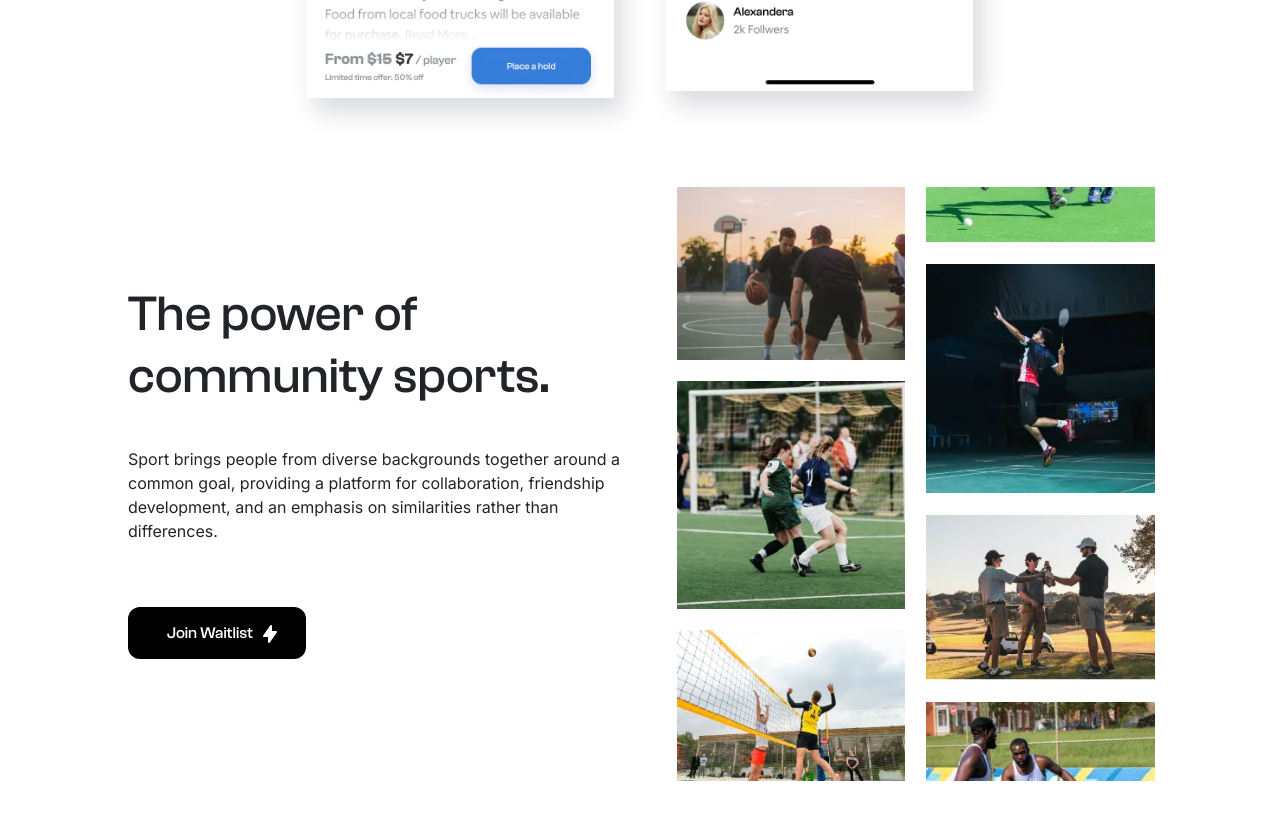
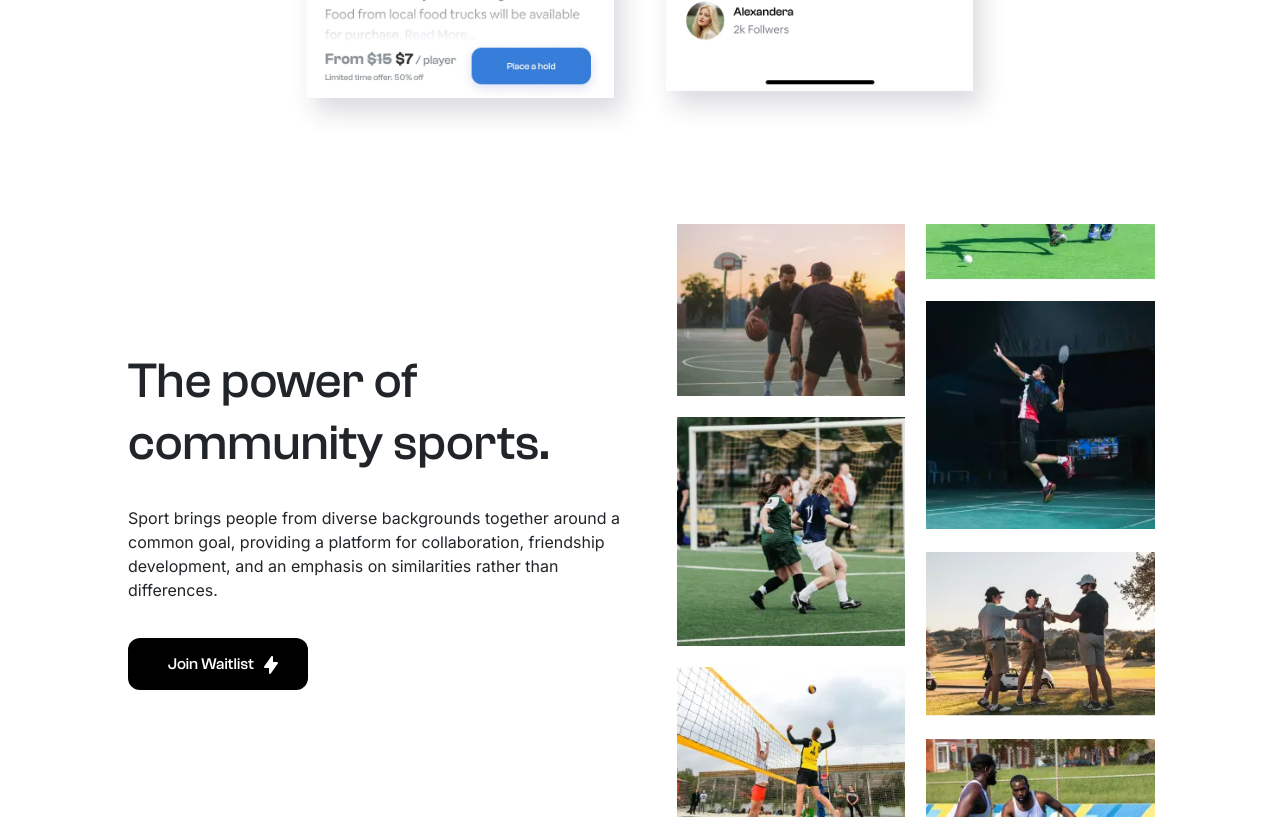
Before and after one commit to tanuj-22/booksports, a React (Create React App) app: page / in a window 1280 px wide. Shown: the part 1020-1839 px from the top of the page. Built offline with nearby package versions, Linux system fonts and the light colour scheme; a web font is replaced by a local one.

Commit message:
grid container and loaders added

```diff
--- a/src/App.js
+++ b/src/App.js
@@ -5,7 +5,7 @@ import Home from "./Pages/Home";
 // import Terms from "./Pages/Terms";
 import AOS from "aos";
 import { Suspense, lazy } from "react";
-
+import LoaderPage from "./Components/LoaderPage";
 // const Home = lazy(() => import("./Pages/Home"));
 const About = lazy(() => import("./Pages/About"));
 const Terms = lazy(() => import("./Pages/Terms"));
@@ -35,7 +35,7 @@ function App() {
           <Route
             path="/terms"
             element={
-              <Suspense fallback={<div>Loading...</div>}>
+              <Suspense fallback={<LoaderPage/>}>
                 <Terms />
               </Suspense>
             }
@@ -43,7 +43,7 @@ function App() {
           <Route
             path="/privacy"
             element={
-              <Suspense fallback={<div>Loading...</div>}>
+              <Suspense fallback={<LoaderPage/>}>
                 <Privacy />
               </Suspense>
             }
--- /dev/null
+++ b/src/Components/Loader.js
@@ -0,0 +1,21 @@
+import React from "react";
+
+const Loader = () => {
+  return (
+    <>
+      <div
+        className="d-flex flex-column"
+        style={{ transform: "translate(10px,10px)" }}
+      >
+        <p className="placeholder-glow">
+          <span className="placeholder w-75"></span>
+          <span className="placeholder w-75"></span>
+
+          <span className="placeholder col-6"></span>
+        </p>
+      </div>
+    </>
+  );
+};
+
+export default Loader;
--- /dev/null
+++ b/src/Components/LoaderPage.js
@@ -0,0 +1,13 @@
+import React from "react";
+
+const LoaderPage = () => {
+  return (
+    <div className="d-flex justify-content-center align-content-center " style={{ height: "100vh",marginTop:"40vh" }}>
+      <div className="spinner-grow " role="status">
+        <span className="visually-hidden">Loading...</span>
+      </div>
+    </div>
+  );
+};
+
+export default LoaderPage;
--- a/src/Components/Navbar/NavbarBrandLogo.js
+++ b/src/Components/Navbar/NavbarBrandLogo.js
@@ -5,7 +5,7 @@ const NavbarBrand = () => {
   return (
     <>
       <img
-        className="img-fluid"
+        className="img-fluid navBrandLogoB"
         src={logo}
         alt="booksports-logo"
         style={{ height: "41px" }}
--- a/src/Components/NavbarHome.js
+++ b/src/Components/NavbarHome.js
@@ -13,7 +13,7 @@ const NavbarHome = ({ ...props }) => {
         <Navbar.Brand className="navBrand" href="/">
           <Suspense
 
-            fallback={<img src={BrandLogo} alt="brand-logo" style={{height:"41px"}}/>}
+            fallback={<img src={BrandLogo} className="navBrandLogoB" alt="brand-logo" style={{height:"41px"}}/>}
           >
             <NavbarBrand />
           </Suspense>
--- a/src/Pages/Home.js
+++ b/src/Pages/Home.js
@@ -12,7 +12,7 @@
 // import CommunitySportsContent from "../Components/CommunitySportsContent";
 import HomePageMainContent from "../Components/HomePageMainContent";
 import { lazy, Suspense } from "react";
-
+import Loader from "../Components/Loader";
 const NavbarHome = lazy(() => import("../Components/NavbarHome"));
 const CommunitySportsContent = lazy(() =>
   import("../Components/CommunitySportsContent")
@@ -31,6 +31,7 @@ const FastPayouts = lazy(() => import("../Components/FastPayouts"));
 const Home = () => {
   return (
     <>
+      <div className="d-grid WholePageGrid">
         <div className="HomePageContent">
           <div className="landingMainContent">&nbsp;</div>
           <NavbarHome
@@ -59,15 +60,18 @@ const Home = () => {
           <Supporters />,
           <Pricing />,
           <Testimony />,
-        <BecomeMember />,
-        <FooterHome />,
+          <>
+            <BecomeMember />
+            <FooterHome />
+          </>,
         ].map((component, index) => {
           return (
-          <Suspense fallback={<div>Loading...</div>} key={index}>
-            {component}
+            <Suspense fallback={<Loader />} key={index}>
+              <div>{component}</div>
             </Suspense>
           );
         })}
+      </div>
     </>
   );
 };
--- a/src/css/App.css
+++ b/src/css/App.css
@@ -3,16 +3,30 @@
 }
 @media screen and (min-width: 2000px) {
   html{
-    font-size: 1.7vh;
+    font-size: 1.7vh !important;
+  }
+  .landingMainContent{
+    max-height: 1600px;
+  }
+  .navBrandLogoB{
+    height: 4.5vh !important;
   }
 }
 html{
   font-size: 16px;
 }
-
+.WholePageGrid{
+  gap: 5.625rem;
+}
 .HomePageContent {
   position: relative;
 }
+@media screen and (max-width:2000px) {
+  .landingMainContent{
+    max-height: 900px;
+  }
+}
+
 .landingMainContent {
   width: 100%;
   height: 105vh;
@@ -21,7 +35,7 @@ html{
   position: absolute;
   top: 0px;
   left: 0;
-  max-height: 900px;
+  /* max-height: 900px; */
 }
 @media screen and (max-width: 576px) {
   .landingMainContent {
--- a/src/css/CommunitySportsContent.css
+++ b/src/css/CommunitySportsContent.css
@@ -99,8 +99,8 @@
   outline: 0 !important;
   box-shadow: none !important;
   border-radius: 0px !important;
-  width: 178px !important;
-  height: 52px !important;
+  width: 11.25rem !important;
+  height: 3.25rem !important;
   border-radius: 12px !important;
 }
 @media screen and (max-width: 576px) {
@@ -112,27 +112,33 @@
 .com-sports-content-container {
   padding-left: 0 !important;
   padding-right: 0 !important;
+  display: flex;
+  flex-direction: column;
+  justify-content: center;
+  align-items: flex-start;
 }
 .com-sports-content-container p {
   font-family: "Inter", sans-serif;
 }
 .com-sports-content {
-  padding-top: 30%;
-  padding-bottom: 35%;
+  /* padding-top: 30%;
+  padding-bottom: 35%; */
 }
 .com-sports-content h2 {
   font-weight: 500;
   font-size: 3.12rem;
   line-height: 3.85rem;
-  max-width: 460px;
-  padding-bottom: 32px;
+  max-width: 28.75rem;
+  /* padding-bottom: 32px; */
+  margin-bottom: 2rem;
   text-align: start;
 }
 .com-sports-content p {
   font-size: 1rem;
   line-height: 1.5rem;
   font-weight: 400;
-  padding-bottom: 48px;
+  /* padding-bottom: 48px; */
+  margin-bottom: 2.25rem;
   text-align: start;
   font-family: "Inter", sans-serif;
 }
@@ -147,13 +153,17 @@
     font-size: 1.625rem;
     line-height: 1.95rem;
     max-width: 327px;
-    padding-bottom: 27px;
+    /* padding-bottom: 27px; */
+    margin-bottom: 1.6875rem;
+    padding-bottom: 0;
   }
   .com-sports-content p {
-    font-size: 0.875rem;
+    font-size: 1rem;
     line-height: 1.25rem;
     font-weight: 400;
-    padding-bottom: 29px;
+    /* padding-bottom: 29px; */
+    padding-bottom: 0;
+    margin-bottom: 1.8125rem;
   }
 }
 .img-container {
@@ -186,7 +196,7 @@
 @media screen and (max-width: 768px) {
   .mobile-img-container {
     display: block;
-    margin: 15% 0;
+    margin: 2px 0 38px ;
     width: 100%;
   }
   .mobile-img-container img {
--- a/src/css/HomePageMainContent.css
+++ b/src/css/HomePageMainContent.css
@@ -95,8 +95,8 @@
   /* height: 6vh !important; */
   margin-bottom: 1rem !important;
   border-radius: 12px !important;
-  width: 178px !important;
-  height: 52px !important;
+  /* width: 178px !important; */
+  height: 3.25rem !important;
 }
 .desktop-screen-break {
   height: 0;
```
Lines whose indentation alone changed are shown as unchanged.
